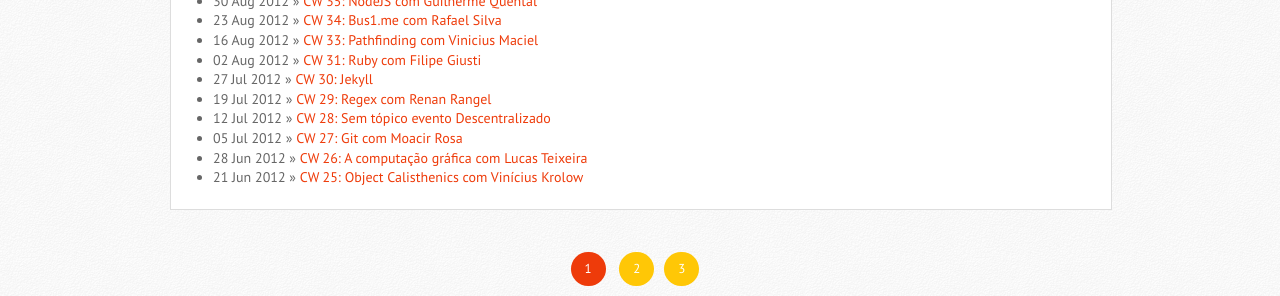
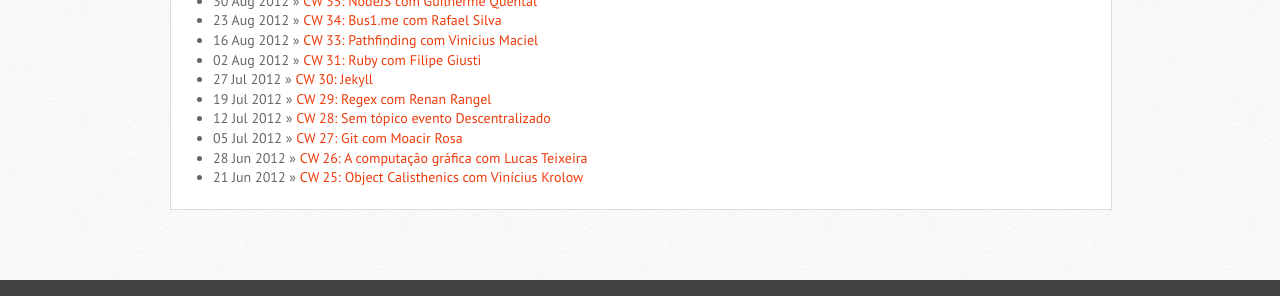
Before and after one commit to rssilva/rssilva.github.com, a Jekyll site: the page built from index.md, in a window 1280 px wide and 900 px high, scrolled down 490 px, cut to the strip 0-296 px from the top of the window. Built offline with Jekyll 4.4.1, drawn with Linux system fonts in a browser that asks for light colours.

Commit message:
changing

```diff
--- a/_includes/themes/hack-thursday-theme-1/default.html
+++ b/_includes/themes/hack-thursday-theme-1/default.html
@@ -84,12 +84,6 @@
 							{{content}}
 						</article>
 						<div class="clear"></div>
-						<div class='pagination cf'>
-							<span class='current'>1</span>
-							<a href='http://demo.fabthemes.com/winter/page/2/' class='inactive' >2</a><a href='http://demo.fabthemes.com/winter/page/3/' class='inactive' >3</a>
-						</div>
-
-
 					</div>
 				</div>
 
```
